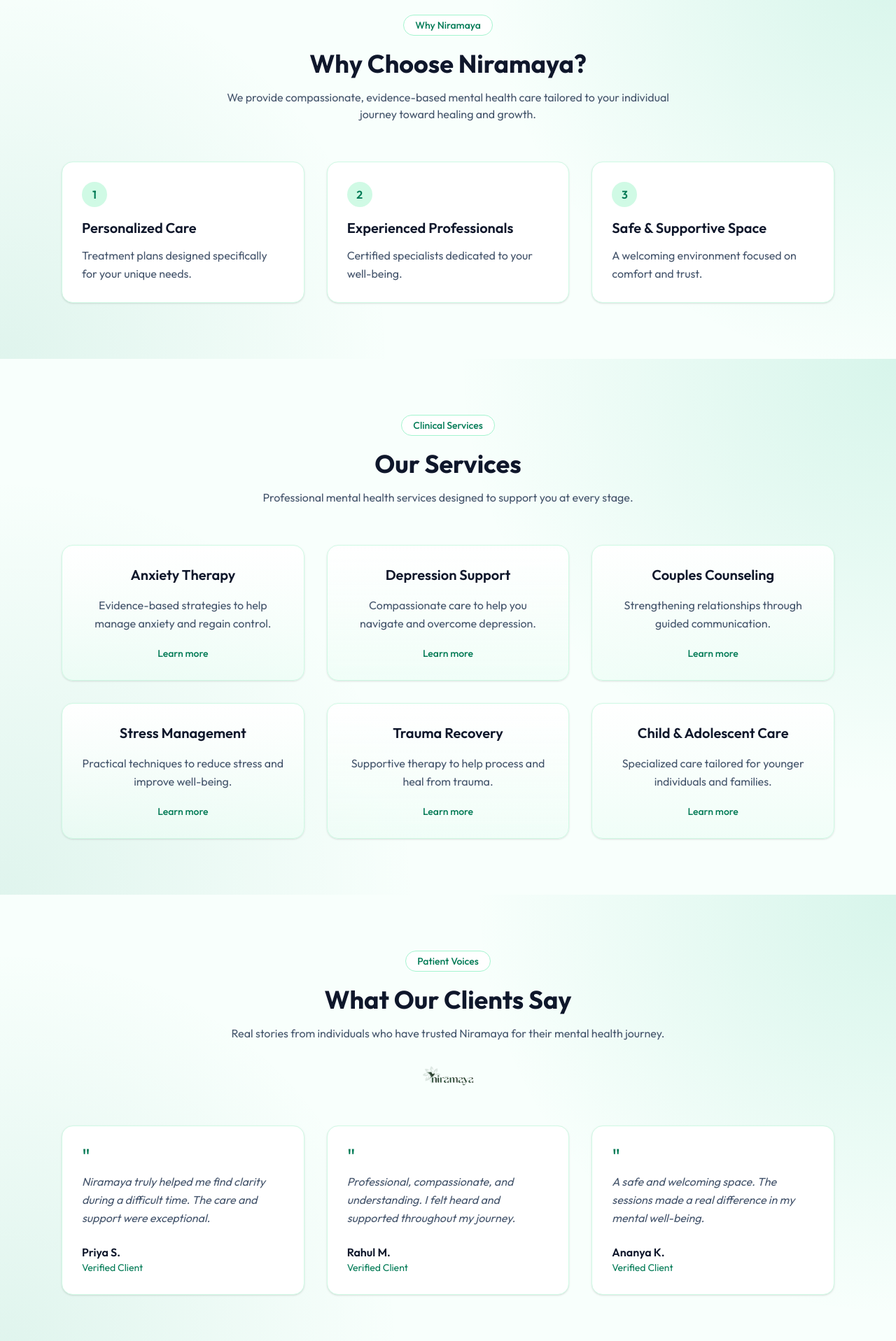
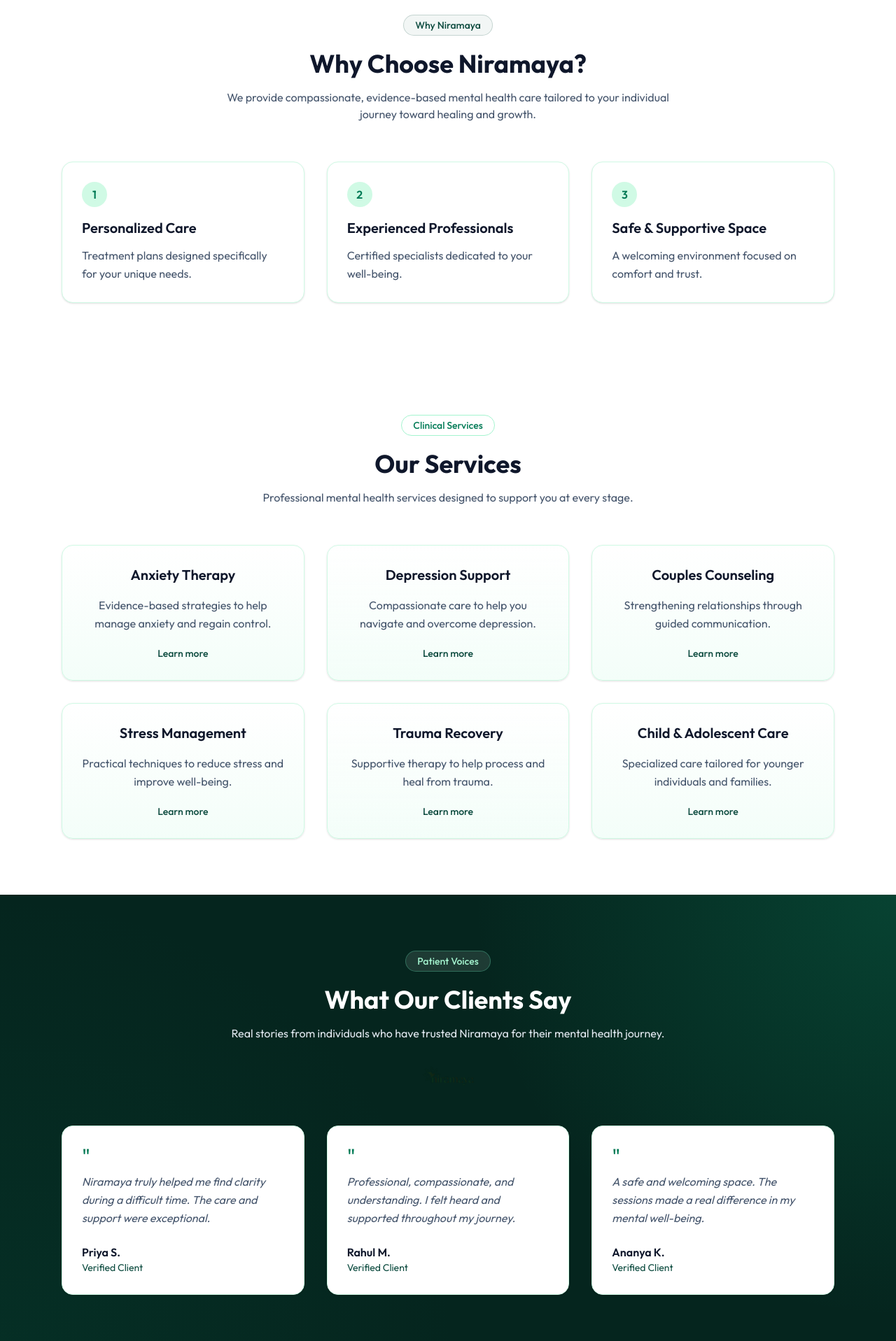
Before and after one commit to AkashShettyy/Niramaya, a React (Vite) app in the folder frontend/: page / in a window 1280 px wide. Shown: the part 880-2797 px from the top of the page at 70% size. Built offline with nearby package versions, Linux system fonts and the light colour scheme.

Commit message:
refactor(ui): standardize home section surfaces with white backgrounds for a cleaner visual hierarchy

```diff
--- a/frontend/src/components/Doctor.jsx
+++ b/frontend/src/components/Doctor.jsx
@@ -1,9 +1,9 @@
 function Doctor() {
   return (
-    <section className="bg-mint-texture py-20">
+    <section className="bg-white py-20">
       <div className="max-w-6xl mx-auto px-6 grid md:grid-cols-2 gap-12 items-center">
         <div className="surface-card p-8 md:p-10">
-          <p className="inline-flex rounded-full border border-emerald-200 bg-emerald-50 px-4 py-1 text-sm font-medium text-emerald-700">
+          <p className="inline-flex rounded-full border border-[#0b4a3e]/20 bg-[#0b4a3e]/5 px-4 py-1 text-sm font-medium text-[#0b4a3e]">
             Lead Psychiatrist
           </p>
 
@@ -21,12 +21,12 @@
           </p>
 
           <div className="mt-6 flex flex-wrap gap-2">
-            <span className="rounded-full bg-emerald-50 text-emerald-700 text-sm px-3 py-1 border border-emerald-100">10+ years experience</span>
-            <span className="rounded-full bg-emerald-50 text-emerald-700 text-sm px-3 py-1 border border-emerald-100">Evidence-based care</span>
-            <span className="rounded-full bg-emerald-50 text-emerald-700 text-sm px-3 py-1 border border-emerald-100">Patient-first approach</span>
+            <span className="rounded-full bg-[#0b4a3e]/5 text-[#0b4a3e] text-sm px-3 py-1 border border-[#0b4a3e]/20">10+ years experience</span>
+            <span className="rounded-full bg-[#0b4a3e]/5 text-[#0b4a3e] text-sm px-3 py-1 border border-[#0b4a3e]/20">Evidence-based care</span>
+            <span className="rounded-full bg-[#0b4a3e]/5 text-[#0b4a3e] text-sm px-3 py-1 border border-[#0b4a3e]/20">Patient-first approach</span>
           </div>
 
-          <button className="mt-8 bg-emerald-600 text-white px-7 py-3 rounded-full font-semibold hover:bg-emerald-700 transition-colors">
+          <button className="mt-8 bg-[#0b4a3e] text-white px-7 py-3 rounded-full font-semibold hover:bg-[#126151] transition-colors">
             Learn More
           </button>
         </div>
--- a/frontend/src/components/Hero.jsx
+++ b/frontend/src/components/Hero.jsx
@@ -25,7 +25,7 @@
           </p>
 
           <div className="mt-10 flex flex-col sm:flex-row gap-4">
-            <button className="bg-emerald-500 text-slate-950 px-7 py-3 rounded-full font-semibold hover:bg-emerald-400 transition-colors">
+            <button className="bg-[#0b4a3e] text-white px-7 py-3 rounded-full font-semibold hover:bg-[#126151] transition-colors">
               Book Consultation
             </button>
 
--- a/frontend/src/components/Services.jsx
+++ b/frontend/src/components/Services.jsx
@@ -33,7 +33,7 @@
   ]
 
   return (
-    <section className="bg-mint-texture py-20">
+    <section className="bg-white py-20">
       <div className="max-w-6xl mx-auto px-6 text-center">
         <p className="inline-flex rounded-full border border-emerald-200 bg-white px-4 py-1 text-sm font-medium text-emerald-700">
           Clinical Services
@@ -59,7 +59,7 @@
               <p className="mt-4 text-slate-600 leading-relaxed">
                 {service.description}
               </p>
-              <p className="mt-5 text-sm font-medium text-emerald-700">
+              <p className="mt-5 text-sm font-medium text-[#0b4a3e]">
                 Learn more
               </p>
             </div>
--- a/frontend/src/components/Testimonials.jsx
+++ b/frontend/src/components/Testimonials.jsx
@@ -14,21 +14,25 @@
       name: "Ananya K.",
       text: "A safe and welcoming space. The sessions made a real difference in my mental well-being.",
     },
-  ]
+  ];
 
   return (
-    <section className="bg-mint-texture py-20">
-      <div className="max-w-6xl mx-auto px-6 text-center">
-        <p className="inline-flex rounded-full border border-emerald-200 bg-white px-4 py-1 text-sm font-medium text-emerald-700">
+    <section className="relative overflow-hidden bg-[#05251e] py-20">
+      <div className="absolute inset-0 bg-[radial-gradient(circle_at_top_right,rgba(16,185,129,0.2),transparent_42%)]" />
+      <div className="absolute inset-0 bg-[radial-gradient(circle_at_bottom_left,rgba(6,78,59,0.24),transparent_45%)]" />
+
+      <div className="relative max-w-6xl mx-auto px-6 text-center">
+        <p className="inline-flex rounded-full border border-emerald-300/30 bg-white/10 px-4 py-1 text-sm font-medium text-emerald-200">
           Patient Voices
         </p>
 
-        <h2 className="mt-5 text-4xl font-bold text-slate-900">
+        <h2 className="mt-5 text-4xl font-bold text-white">
           What Our Clients Say
         </h2>
 
-        <p className="mt-4 max-w-2xl mx-auto text-slate-600">
-          Real stories from individuals who have trusted Niramaya for their mental health journey.
+        <p className="mt-4 max-w-2xl mx-auto text-slate-200">
+          Real stories from individuals who have trusted Niramaya for their
+          mental health journey.
         </p>
 
         <div className="mt-8 flex justify-center">
@@ -46,9 +50,13 @@
               className="bg-white text-slate-800 p-7 rounded-2xl shadow-sm border border-emerald-100 text-left hover:shadow-md transition-shadow"
             >
               <p className="text-emerald-700 text-3xl leading-none">"</p>
-              <p className="mt-2 italic leading-relaxed text-slate-600">{review.text}</p>
-              <h4 className="mt-6 font-semibold text-slate-900">{review.name}</h4>
-              <p className="text-sm text-emerald-700">Verified Client</p>
+              <p className="mt-2 italic leading-relaxed text-slate-600">
+                {review.text}
+              </p>
+              <h4 className="mt-6 font-semibold text-slate-900">
+                {review.name}
+              </h4>
+              <p className="text-sm text-[#0b4a3e]">Verified Client</p>
             </div>
           ))}
         </div>
--- a/frontend/src/components/WhyChoose.jsx
+++ b/frontend/src/components/WhyChoose.jsx
@@ -15,9 +15,9 @@
   ];
 
   return (
-    <section className="bg-mint-texture py-20">
+    <section className="bg-white py-20">
       <div className="max-w-6xl mx-auto px-6 text-center">
-        <p className="inline-flex rounded-full border border-emerald-200 bg-white px-4 py-1 text-sm font-medium text-emerald-700">
+        <p className="inline-flex rounded-full border border-[#0b4a3e]/20 bg-[#0b4a3e]/5 px-4 py-1 text-sm font-medium text-[#0b4a3e]">
           Why Niramaya
         </p>
 
```
